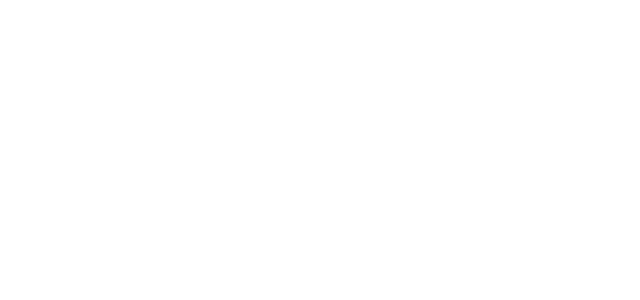
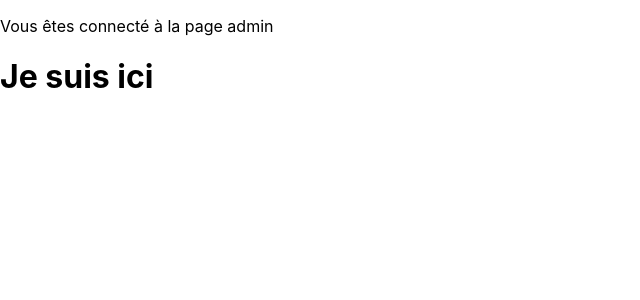
Before and after one commit to yanis-meziane/Boxletter, a React (Create React App) app: page /admin in a window 1280 px wide. Shown: the top 300 px of the page, without its empty margins (0-640 px from the left). Built offline with nearby package versions, Linux system fonts and the light colour scheme.

Commit message:
rajout auth seon role

```diff
--- a/src/admin/admin.jsx
+++ b/src/admin/admin.jsx
@@ -1,5 +1,8 @@
 export default function Admin(){
-    <div>
-        <p>Vous êtes connecté à la page admin</p>
-    </div>
+    return(
+        <div>
+            <p>Vous êtes connecté à la page admin</p>
+            <h1>Je suis ici</h1>
+        </div>
+    )
 }
--- a/src/login/loginUser.jsx
+++ b/src/login/loginUser.jsx
@@ -36,13 +36,13 @@
         const data = await response.json();
 
         if (data.success) {
-            localStorage.setItem("type", data.type);
+            localStorage.setItem("type", data.type.trim());
             setSuccess('Connexion réussie !');
-
             setTimeout(() => {
                 console.log(data.type);
                 if (data.type === "admin") {
                     navigate('/admin');
+                    console.log('Je suis ici')
                 } else {
                     navigate('/main');
                 }
```
